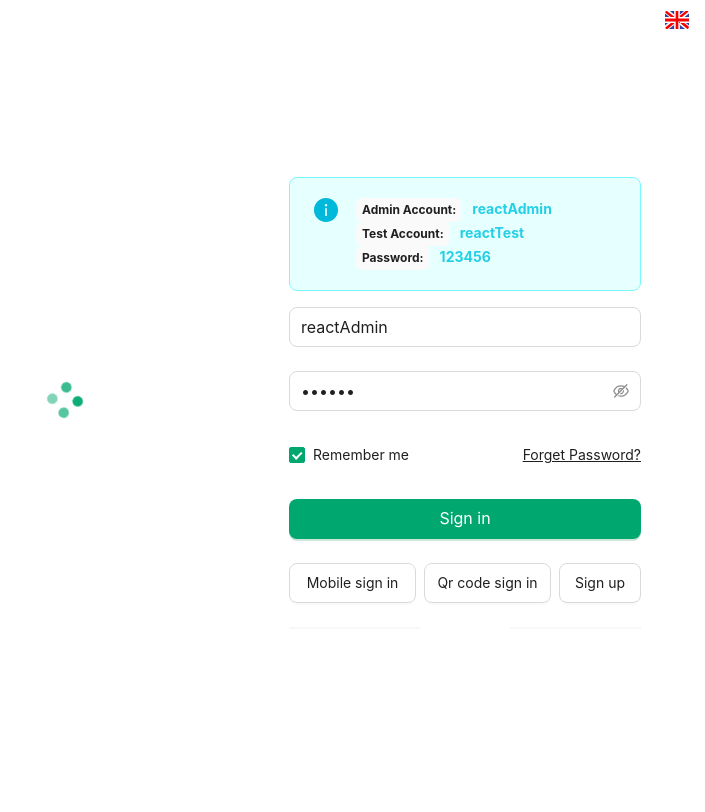
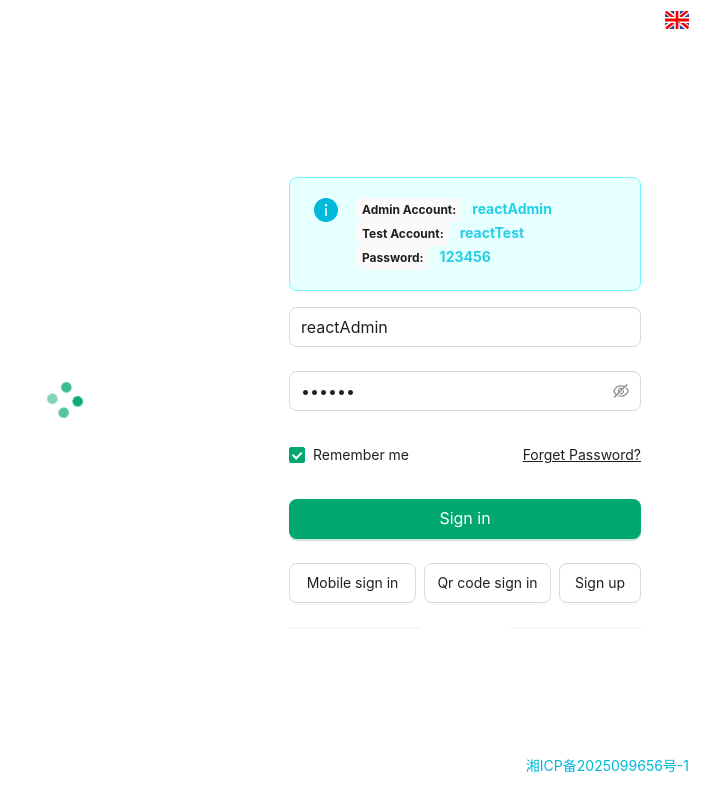
Before and after one commit to hhhh-wang/react-admin, a React (Vite) app: page /#/login in a window 1280 px wide. Shown: the top 812 px of the page, without its empty margins (575-1280 px from the left). Built offline with nearby package versions, Linux system fonts and the light colour scheme.

Commit message:
新增备案组件

```diff
--- /dev/null
+++ b/src/components/common/beian/index.tsx
@@ -0,0 +1,18 @@
+import React from 'react';
+
+const BeiAn: React.FC = () => {
+    const beianText = import.meta.env.VITE_APP_BEIAN;
+
+    // 如果没有配置备案信息，则不显示组件
+    if (!beianText) return null;
+
+    return (
+        <div className="py-2 text-center text-sm text-gray-500">
+            <a href="https://beian.miit.gov.cn/" target="_blank" rel="noopener noreferrer" className="transition-colors hover:text-gray-700">
+                {beianText}
+            </a>
+        </div>
+    );
+};
+
+export default BeiAn;
--- a/src/layouts/dashboard/main.tsx
+++ b/src/layouts/dashboard/main.tsx
@@ -2,6 +2,7 @@ import { Content } from 'antd/es/layout/layout';
 import { CSSProperties, forwardRef } from 'react';
 import { Outlet } from 'react-router-dom';
 
+import BeiAn from '@/components/common/beian';
 import { useSettings } from '@/store/settingStore';
 import { useResponsive } from '@/theme/hooks';
 
@@ -26,21 +27,18 @@ const Main = forwardRef<HTMLDivElement, Props>(({ offsetTop = false }, ref) => {
         mainStyle.width = '100vw';
         mainStyle.paddingTop = multiTab ? MULTI_TABS_HEIGHT : 0;
     } else if (screenMap.md) {
-        mainStyle.width = `calc(100% - ${
-            themeLayout === ThemeLayout.Vertical ? NAV_WIDTH : NAV_COLLAPSED_WIDTH
-        })`;
+        mainStyle.width = `calc(100% - ${themeLayout === ThemeLayout.Vertical ? NAV_WIDTH : NAV_COLLAPSED_WIDTH})`;
     } else {
         mainStyle.width = '100vw';
     }
 
     return (
         <Content ref={ref} style={mainStyle} className="flex overflow-auto">
-            <div
-                className={`m-auto h-full w-full flex-grow sm:p-2 ${
-                    themeStretch ? '' : 'xl:max-w-screen-xl'
-                }`}
-            >
+            <div className={`m-auto h-full w-full flex-grow sm:p-2 ${themeStretch ? '' : 'xl:max-w-screen-xl'}`}>
                 {multiTab ? <MultiTabs offsetTop={offsetTop} /> : <Outlet />}
+            </div>
+            <div className="fixed bottom-4 right-4 z-10">
+                <BeiAn />
             </div>
         </Content>
     );
--- a/src/pages/setting/sys/login/Login.tsx
+++ b/src/pages/setting/sys/login/Login.tsx
@@ -11,6 +11,7 @@ import QrCodeFrom from './QrCodeForm';
 import RegisterForm from './RegisterForm';
 import ResetForm from './ResetForm';
 import AsyncVideoBackground from '@/pages/setting/sys/login/AsyncVideo';
+import BeiAn from '@/components/common/beian';
 
 const { VITE_APP_HOMEPAGE: HOMEPAGE } = import.meta.env;
 
@@ -46,6 +47,11 @@ function Login() {
             <div className="absolute right-2 top-0">
                 <LocalePicker />
             </div>
+
+            {/* 添加备案信息，确保在视频上层 */}
+            <div className="absolute bottom-4 right-4 z-20">
+                <BeiAn />
+            </div>
         </Layout>
     );
 }
```
Also changed, not shown: 2 other files (tests, documents, lock files or other folders).
